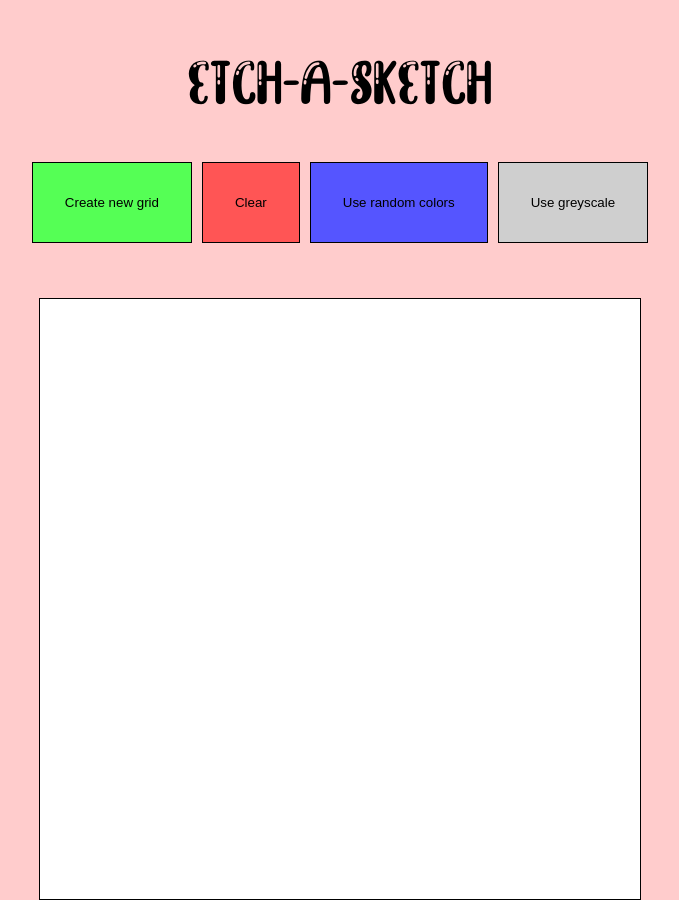
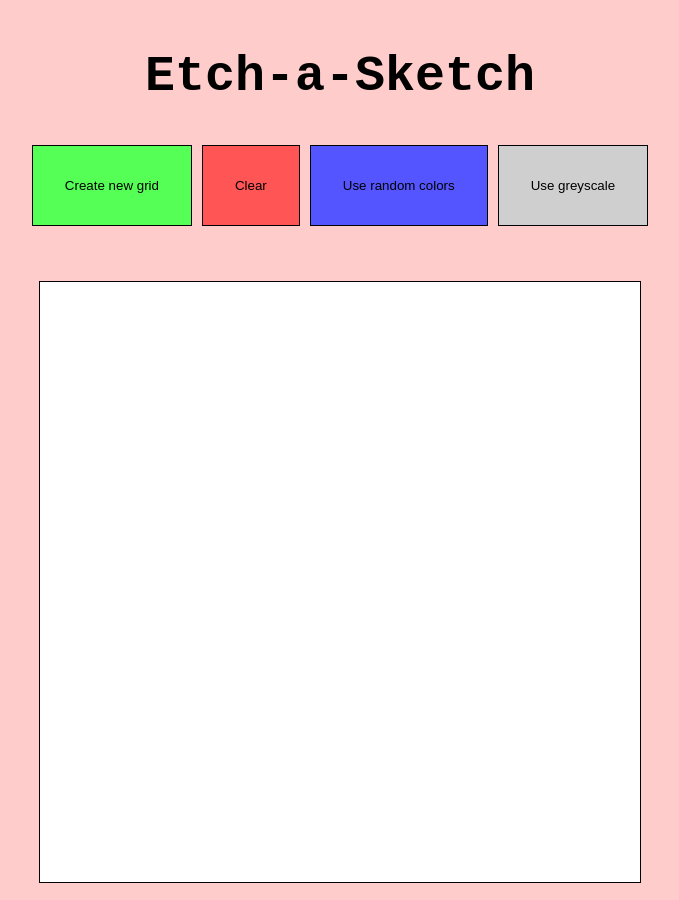
Before and after one commit to NamLe0609/etch-a-Sketch, a plain HTML site: page index.html in a window 1280 px wide. Shown: the whole page, without its empty margins (300-979 px from the left). Drawn offline with Linux system fonts and the light colour scheme.

Commit message:
Add new h1 style

```diff
--- a/style.css
+++ b/style.css
@@ -1,6 +1,6 @@
 @font-face {
-    font-family: brightlyCrushShine;
-    src: url(BrightlyCrushShine.otf);
+    font-family: VT323;
+    src: url(https://fonts.googleapis.com/css2?family=VT323&display=swap);
 }
 
 #container {
@@ -29,7 +29,7 @@ h1 {
     text-align: center;
     position: relative;
     top: 40px;
-    font-family: brightlyCrushShine;
+    font-family: "VT323", monospace;
     font-size: 50px;
 }
 
```
